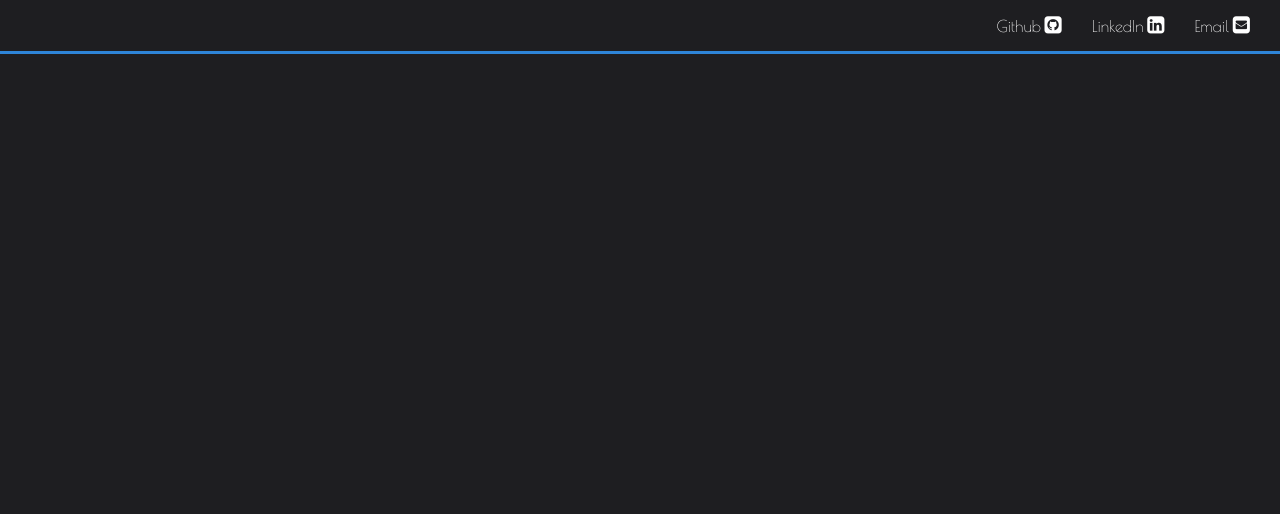
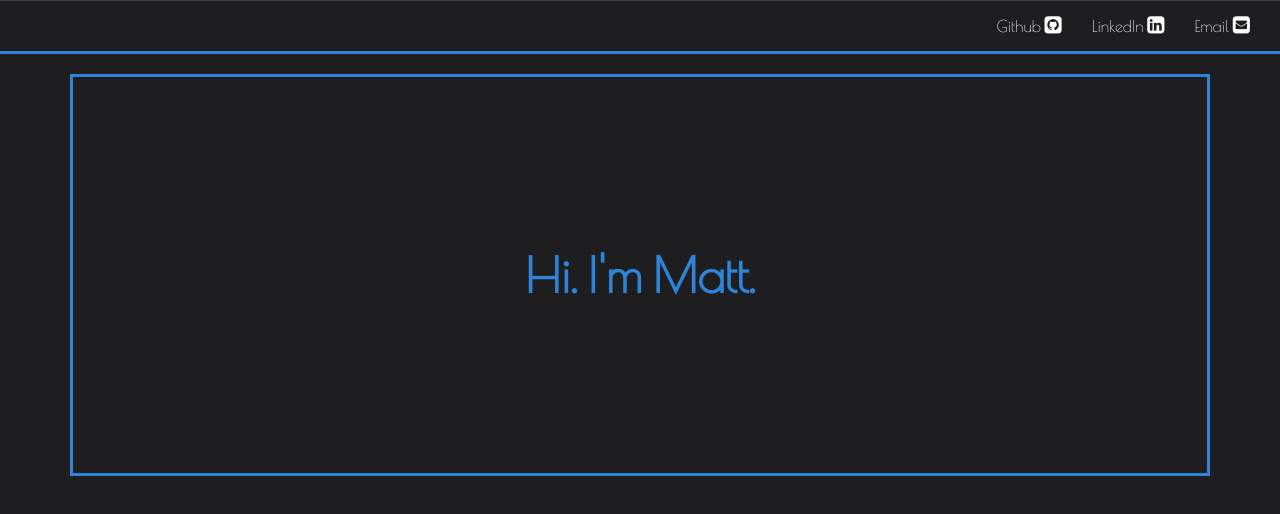
Before and after one commit to mtgibbs/mtgibbs.xyz, a React app: page / in a window 1280 px wide. Shown: the top 514 px of the page. Built offline with nearby package versions, Linux system fonts and the light colour scheme; no server answers; some icons are missing.

Commit message:
Build out the app

```diff
--- a/src/index.tsx
+++ b/src/index.tsx
@@ -1,17 +1,22 @@
 import * as React from 'react';
 import * as ReactDOM from 'react-dom';
 
-import {InfoCard} from './components/infocard';
-import {NavBar} from './components/navbar';
+import { InfoCard } from './components/infocard';
+import { NavBar } from './components/navbar';
+import { CodeHero } from './components/codehero';
 
 import 'jquery';
 import 'bootstrap';
 import '../node_modules/bootstrap/dist/css/bootstrap'
+import '../node_modules/bootstrap/dist/css/bootstrap-theme'
 import '../style/style.scss';
 
 class App extends React.Component<any, undefined> {
     render() {
-        return <NavBar />
+        return <div>
+            <NavBar />
+            <CodeHero />
+        </div>
     }
 }
 
```
